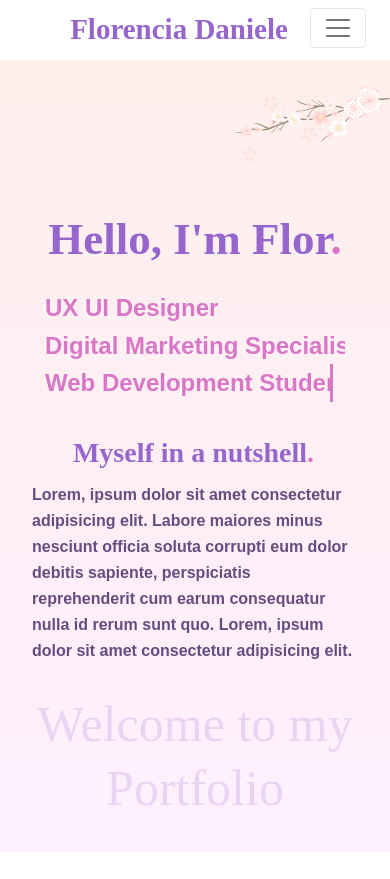
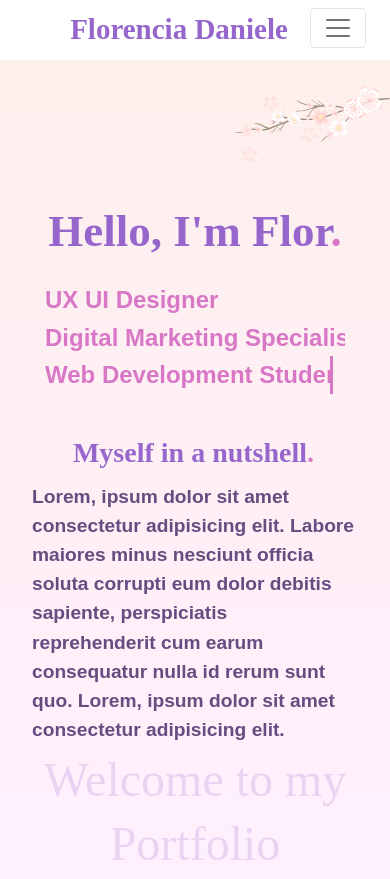
Before and after one commit to FlorDaniele/primer_repositorio, a plain HTML site: page index.html in a window 390 px wide. Shown: the top 879 px of the page. Drawn offline with nearby package versions, Linux system fonts and the light colour scheme; a web font is replaced by a local one.

Commit message:
Ajustes de márgenes y padding

```diff
--- a/styles.css
+++ b/styles.css
@@ -160,6 +160,10 @@ ul li {
 /* Backgrounds */
 
 .bg-gradient-hero {
+    background-image: linear-gradient(rgba(250, 208, 196, 0.33), rgba(255, 209, 255, 0.33));
+}
+
+.bg-gradient-hero-about {
     background-image: linear-gradient(rgba(250, 208, 196, 0.33), rgba(255, 209, 255, 0.33));
 }
 
@@ -1029,7 +1033,7 @@ ul li {
         align-items: center;
         justify-content: center;
         position: relative;
-        height: 35rem;
+        height: 42rem;
         width: 100%;
     }
 
@@ -1039,7 +1043,7 @@ ul li {
         top: 7.625rem;
         left: 0;
         flex-wrap: wrap;
-        padding: 1.5rem 2rem;
+        padding: 1rem 2rem 1.5rem;
         margin: 0;
         height: 6.9rem;
         width: 100%;
@@ -1057,7 +1061,7 @@ ul li {
         height: fit-content;
         width: 20.1875rem;
         padding: 2rem 0 2rem;
-        margin: 0 2rem;
+        margin: 0 2rem 1rem;
         justify-items: center;
         align-items: center;
         box-sizing: border-box;
@@ -1076,8 +1080,8 @@ ul li {
         font-family: omnes-cyrillic, sans-serif;
         font-weight: 600;
         font-style: normal;
-        font-size: 1rem;
-        line-height: 1.625rem;
+        font-size: 1.2rem;
+        line-height: 1.825rem;
     }
 
     .intro {
@@ -1101,8 +1105,8 @@ ul li {
         display: flex;
         justify-content: center;
         align-items: center;
+        margin: 1rem 2rem 2rem;
         padding: 0;
-        margin: 3rem 2rem;
     }
 
     .span-portfolio {
@@ -1110,11 +1114,11 @@ ul li {
         font-family: abril-fatface, serif;
         font-weight: 400;
         font-style: normal;
-        font-size: 3.125rem;
+        font-size: 3rem;
         line-height: 4rem;
         opacity: 0.2;
         text-align: center;
-        margin: 1.5rem 0 2rem;
+        margin-bottom: 1.5rem;
     }
 
     h4 {
@@ -1496,7 +1500,7 @@ ul li {
 
     .bg-gradient-hero-about {
         background-image: linear-gradient(rgba(250, 208, 196, 0.33), rgba(255, 209, 255, 0.33));
-        height: 98rem;
+        height: 100rem;
         width: 100vw;
     }
 
@@ -2333,7 +2337,7 @@ ul li {
         display: inline-block;
         position: relative;
         flex-wrap: wrap;
-        margin: 2rem 5.5rem 2rem 10rem;
+        margin: 2rem 5.5rem 2rem 9rem;
         justify-content: flex-end;
         align-items: center;
         text-align: right;
@@ -2344,7 +2348,7 @@ ul li {
         display: inline-block;
         position: relative;
         flex-wrap: wrap;
-        margin: 2rem 6.5rem 2rem 20rem;
+        margin: 2rem 6.5rem 2rem 19rem;
         justify-content: flex-end;
         align-items: center;
         text-align: right;
@@ -2400,7 +2404,7 @@ ul li {
         display: inline-block;
         position: relative;
         flex-wrap: wrap;
-        margin: 3rem 5.5rem 0 46rem;
+        margin: 3rem 5.5rem 0 45rem;
         justify-content: center;
         align-items: center;
         text-align: center;
```
